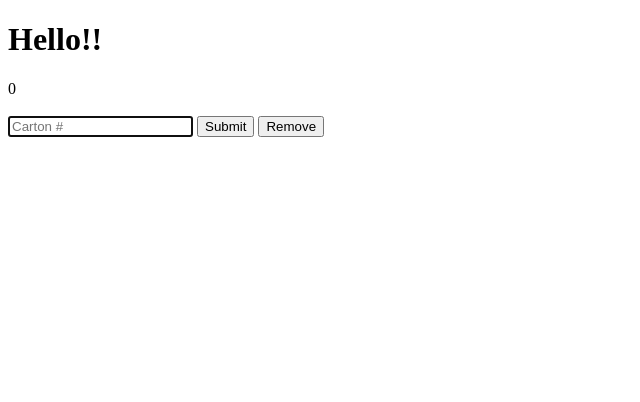
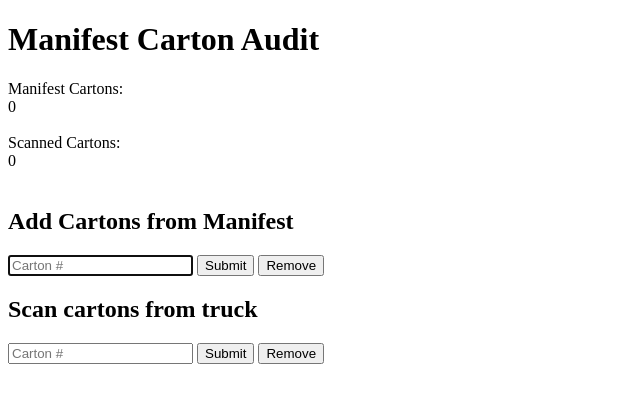
Before and after one commit to christopherginn/cartonaudit, a plain HTML site: page index.html in a window 1280 px wide. Shown: the whole page, without its empty margins (0-640 px from the left). Drawn offline with Linux system fonts and the light colour scheme.

Commit message:
Added scanned carton functionality
Use can now scan cartons to compare to the manifest carton list. If carton is on the manifest list, it will highlight in green.

```diff
--- a/index.html
+++ b/index.html
@@ -7,12 +7,24 @@
     <script type="text/javascript" src="script.js"></script>
 </head>
 <body>
-    <h1>Hello!!</h1>
-    <div id="manifestCartonCount">0</div>
+    <h1>Manifest Carton Audit</h1>
+    <div>Manifest Cartons:</div>
+    <div id="manifestCartonCount">0</div><br>
+
+    <div>Scanned Cartons:</div>
+    <div id="scannedCartonCount">0</div>
     <br>
+    <h2>Add Cartons from Manifest</h2>
     <form id="manifestCartonsListAdd">
         <input type="text" id="cartonNumber" placeholder="Carton #" autofocus>
         <input type="submit" value="Submit" onclick="addManifestCartons()">
+        <input type="submit" value="Remove" onclick="removeCartonNumber()">
+    </form>
+
+    <h2>Scan cartons from truck</h2>
+    <form id="scannedCartonAdd">
+        <input type="text" id="scanCartonInput" placeholder="Carton #">
+        <input type="submit" value="Submit" onclick="addScannedCartons()">
         <input type="submit" value="Remove" onclick="removeCartonNumber()">
     </form>
 
--- a/script.js
+++ b/script.js
@@ -1,6 +1,8 @@
 // console.log("hello")
 
 let manifestCartons = []
+let scannedCartons = []
+let unexpectedCartons = []
 
 function addManifestCartons(){
     event.preventDefault();
@@ -29,13 +31,7 @@ function addManifestCartons(){
         document.getElementById("manifestCartonCount").innerHTML=manifestCartons.length
 
         //Create visible list of cartons on manifest
-        let manifestCartonList = document.getElementById("manifestCartonList");
-        manifestCartonList.innerHTML=""
-            for (i = 0; i < manifestCartons.length; i++){
-               let li = document.createElement('li');
-               li.innerText = manifestCartons[i];
-               manifestCartonList.appendChild(li)
-            }
+        createManifestCartonList();
 
         return;
     }
@@ -61,15 +57,8 @@ function removeCartonNumber(){
             enteredCartonNumberField.value = "";
             enteredCartonNumberField.focus();
 
-
             document.getElementById("manifestCartonCount").innerHTML=manifestCartons.length;
-            let manifestCartonList = document.getElementById("manifestCartonList");
-            manifestCartonList.innerHTML=""
-                for (i = 0; i < manifestCartons.length; i++){
-                   let li = document.createElement('li');
-                   li.innerText = manifestCartons[i];
-                   manifestCartonList.appendChild(li)
-                }
+            createManifestCartonList();
 
             return;
         }
@@ -81,3 +70,53 @@ function removeCartonNumber(){
     enteredCartonNumberField.value = "";
     return;
 }
+
+function createManifestCartonList(){
+    let manifestCartonList = document.getElementById("manifestCartonList");
+        manifestCartonList.innerHTML=""
+            for (i = 0; i < manifestCartons.length; i++){
+               let li = document.createElement('li');
+               li.setAttribute("id", manifestCartons[i]);
+               li.innerText = manifestCartons[i];
+               manifestCartonList.appendChild(li)
+            }
+}
+
+function addScannedCartons(){
+    event.preventDefault();
+    var enteredCartonNumberField = document.getElementById("scanCartonInput");
+    //Get only the last six characters of the carton number entered
+    let enteredCarton = enteredCartonNumberField.value.slice(-6);
+
+    //Check if entered value is number.
+    if (enteredCarton.match(/^[0-9]+$/)){
+
+        //Check if entered value has already been entered.
+        //If so, display error, clear input field and focus cursor for new input.
+        if (scannedCartons.includes(enteredCarton)){
+            console.log(`Carton already entered`)
+            enteredCartonNumberField.value = "";
+            enteredCartonNumberField.focus();
+            return;
+        }
+
+        if (manifestCartons.includes(enteredCarton)){
+            scannedCartons.push(enteredCarton);
+        // console.log(`Scanned: ${enteredCarton}`);
+            enteredCartonNumberField.value = "";
+            enteredCartonNumberField.focus();
+            console.log(scannedCartons);
+            document.getElementById(enteredCarton).style.background="#59ee56";
+            document.getElementById("scannedCartonCount").innerHTML=scannedCartons.length
+        }
+
+        console.log(`Carton not included in manifest`)
+
+
+        return;
+    }
+    //If entered value isn't a number, display error and clear input field
+    console.log(`Enter a number`)
+    enteredCartonNumberField.value = "";
+    return;
+}
```
